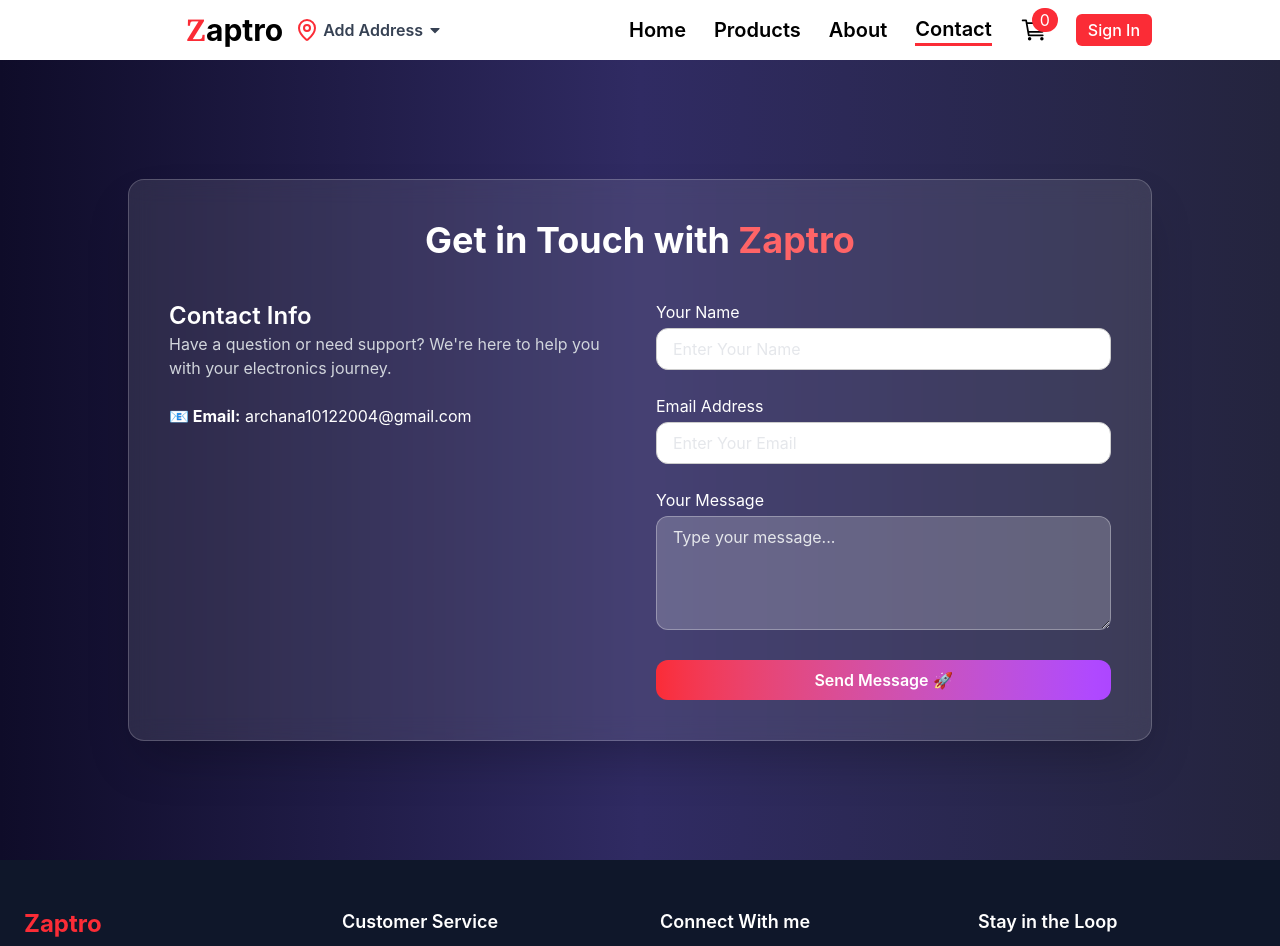
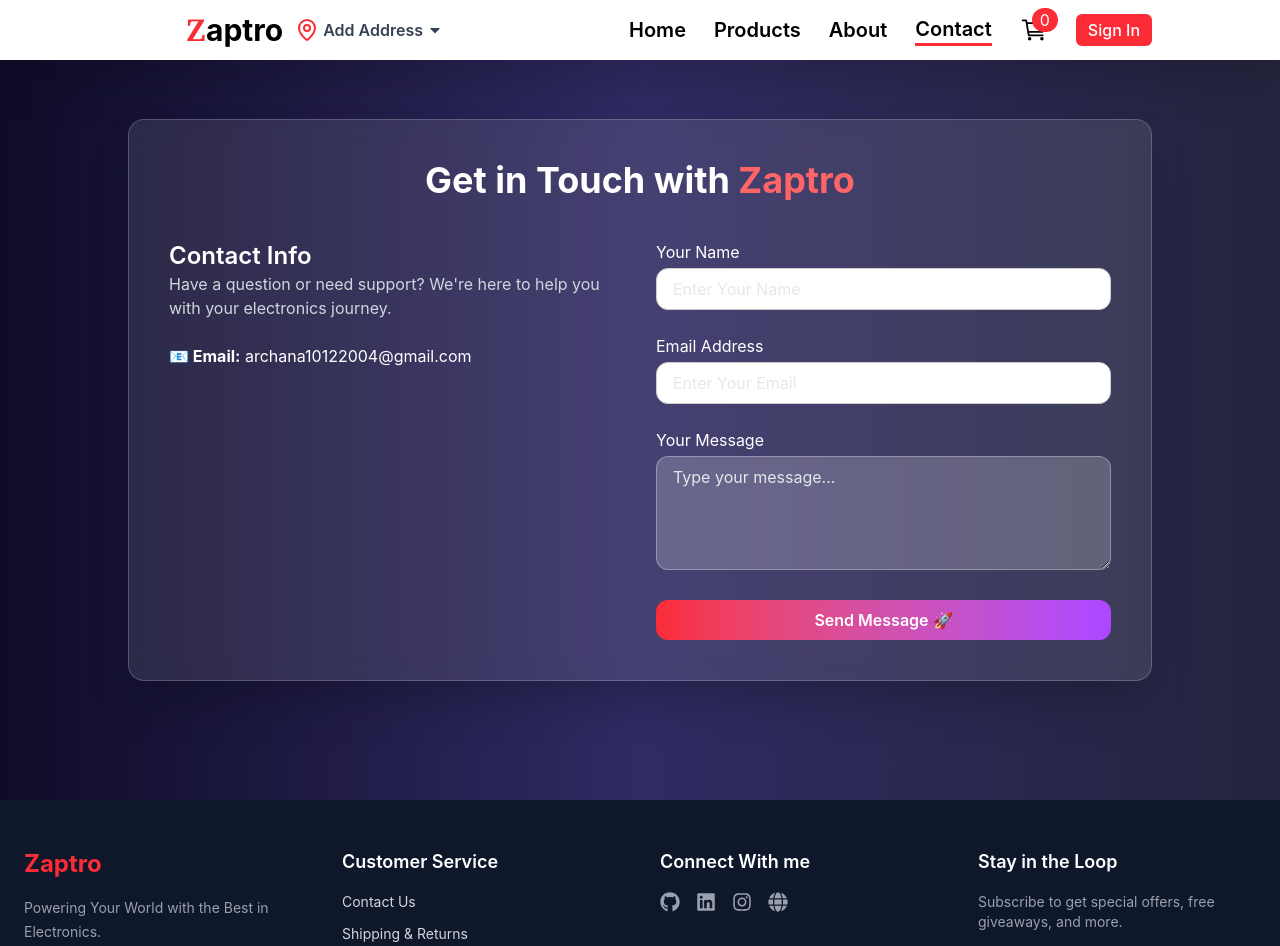
Before and after one commit to codeWithArchana-dev/Zaptro, a React (Vite) app: page /contact in a window 1280 px wide. Shown: the top 946 px of the page. Built offline with nearby package versions, Linux system fonts and the light colour scheme; no server answers.

Commit message:
m updated project

```diff
--- a/src/Components/Footer.jsx
+++ b/src/Components/Footer.jsx
@@ -63,6 +63,13 @@ const Footer = () => {
               </a>
 
               <a
+                href="https://instagram.com/itz_archu1012"
+                className="text-gray-400 hover:text-white transition"
+              >
+                <FaInstagram size={20} />
+              </a>
+
+              <a
                 href="https://archana-vishwakarma-portfolio.vercel.app/"
                 className="text-gray-400 hover:text-white transition"
               >
--- a/src/Components/Navbar.jsx
+++ b/src/Components/Navbar.jsx
@@ -20,8 +20,8 @@ const Navbar = ({location, getLocation,openDropdown,setopenDropdown}) => {
   }
 
   return (
-    <div className="bg-white py-3 shadow-2xl px-4 md:px-0">
-      <div className="max-w-6xl  flex justify-between items-center ">
+    <div className="bg-white py-3 shadow-2xl px-4 md:px-0 fixed left-0 right-0 top-0 z-50">
+      <div className="max-w-6xl  flex justify-between items-center   ">
         {/* logo section */}
         <div className="max-w-6xl mx-auto justify-center flex items-center gap-3">
           <Link to={"/"}>
```
